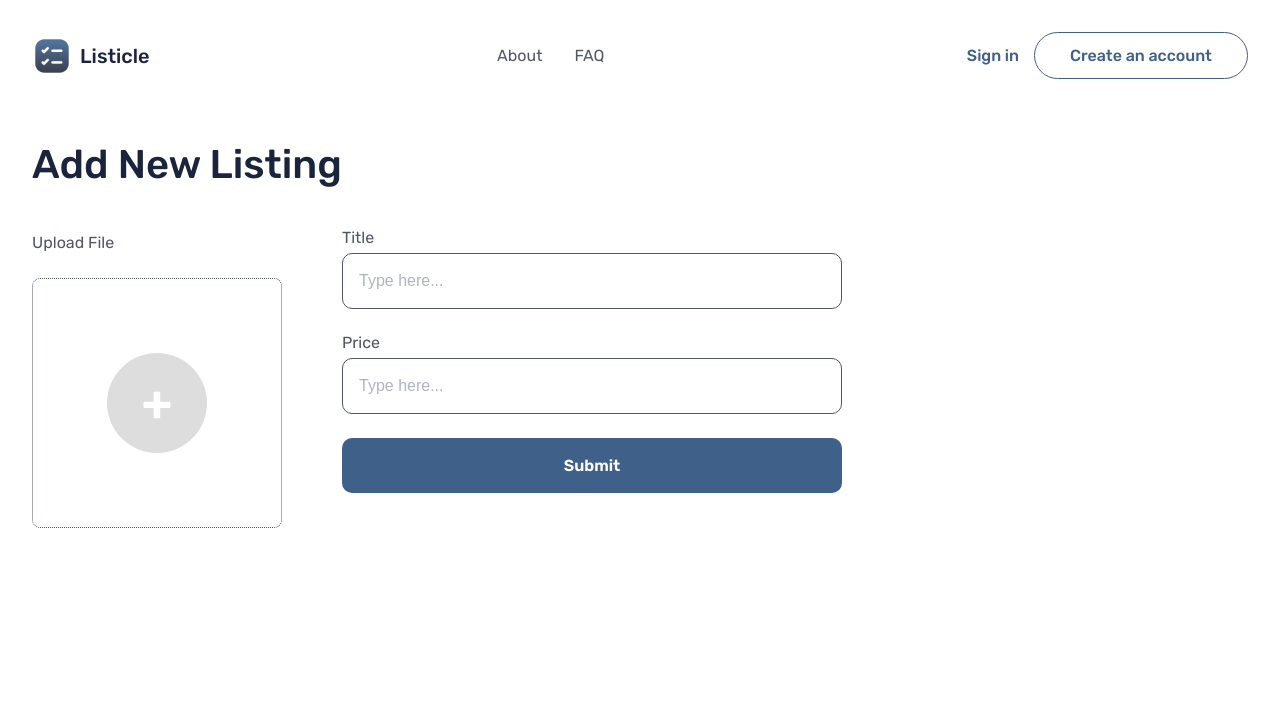
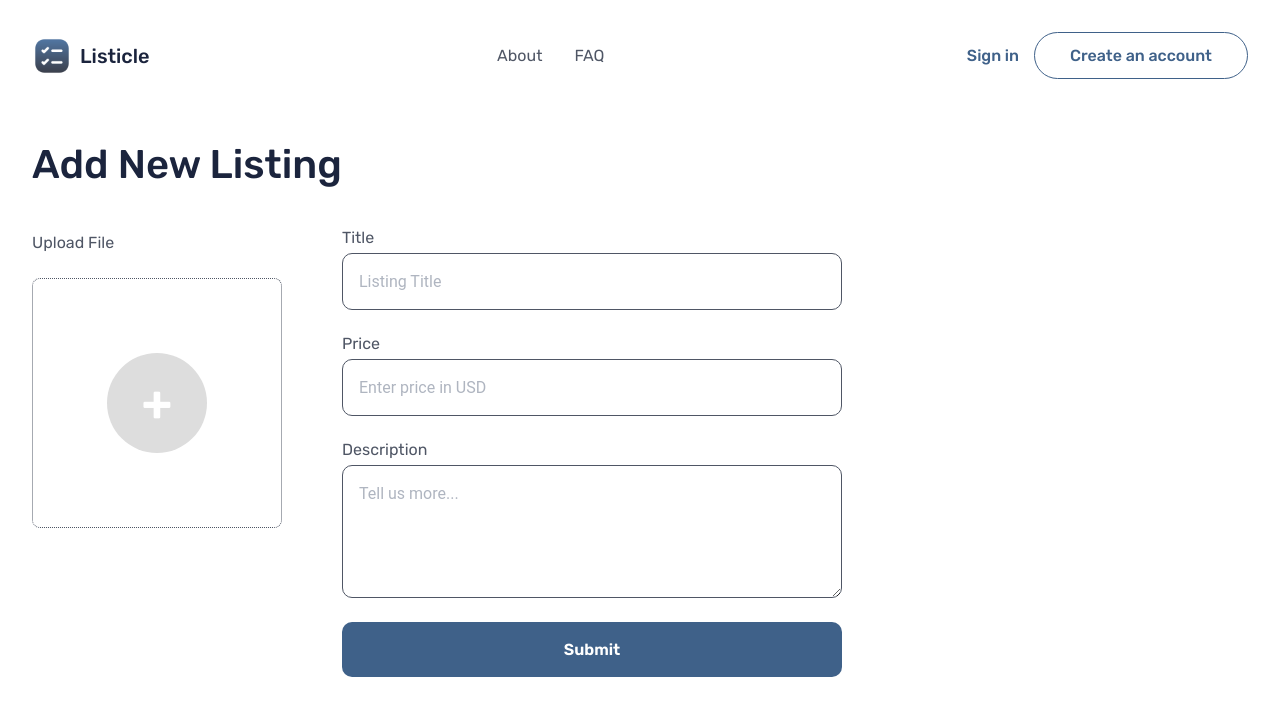
Before and after one commit to elinahov/listicle-website, a Next.js app: page /new-listing in a window 1280 px wide. Shown: the top 716 px of the page. Built offline with nearby package versions, Linux system fonts and the light colour scheme.

Commit message:
Use Textarea

```diff
--- a/src/app/new-listing/page.js
+++ b/src/app/new-listing/page.js
@@ -8,6 +8,14 @@ import Button from "@/components/Button";
 
 const AddNewListing = () => {
     const [selectedImage, setSelectedImage] = useState()
+    const [formValues, setFormValues] = useState({})
+
+    const onInputChange = (key, e) => {
+        setFormValues(vals => ({
+            ...vals,
+            [key]: e.target.value,
+        }))
+    }
 
     const onImageSelect = (e) => {
         setSelectedImage(e.target.files[0])
@@ -40,8 +48,9 @@ const AddNewListing = () => {
                 </div>
 
                 <div className={styles.form}>
-                    <Input label="Title" />
-                    <Input label="Price" />
+                    <Input label="Title" placeholder="Listing Title" name="title" value={formValues.title} onChange={onInputChange} />
+                    <Input label="Price" placeholder="Enter price in USD" type="number" name="price" value={formValues.price} onChange={onInputChange} />
+                    <Input label="Description" isTextarea placeholder="Tell us more..." name="description" value={formValues.description} onChange={onInputChange} />
 
                     <Button className={styles.submitButton}>Submit</Button>
                 </div>
--- a/src/components/Input/index.js
+++ b/src/components/Input/index.js
@@ -1,9 +1,22 @@
 import styles from './styles.module.scss';
 
-function Input({ label, name, placeholder = 'Type here...', onChange, value = '', ...props }) {
+function Input({ label, name, placeholder = 'Type here...', onChange, value = '', isTextarea, ...props }) {
     return (
         <div className={styles.inputContainer}>
             <label className={styles.label} htmlFor={name}>{label}</label>
+
+            {isTextarea ? (
+                <textarea
+                    rows={5}
+                    className={styles.input}
+                    id={name}
+                    name={name}
+                    placeholder={placeholder}
+                    onChange={(e) => onChange(name, e)}
+                    value={value}
+                    {...props}
+                />
+            ) : (
                 <input
                     className={styles.input}
                     id={name}
@@ -13,6 +26,7 @@ function Input({ label, name, placeholder = 'Type here...', onChange, value = ''
                     value={value}
                     {...props}
                 />
+            )}
         </div>
     )
 }
--- a/src/components/Input/styles.module.scss
+++ b/src/components/Input/styles.module.scss
@@ -18,6 +18,7 @@
         padding: 18px 16px;
         color: $secondary-color;
         font-size: 16px;
+        font-family: 'Roboto', sans-serif;
     }
 
     .input::placeholder {
```
Lines whose indentation alone changed are shown as unchanged.
